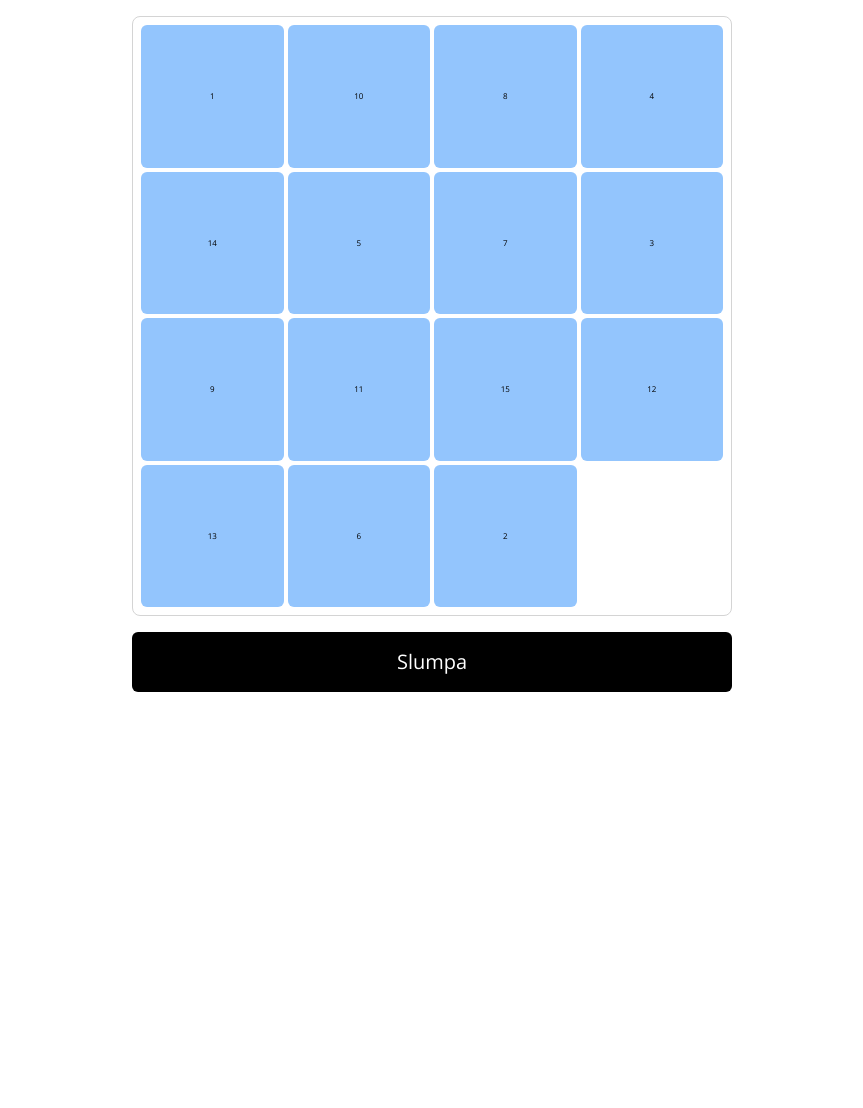
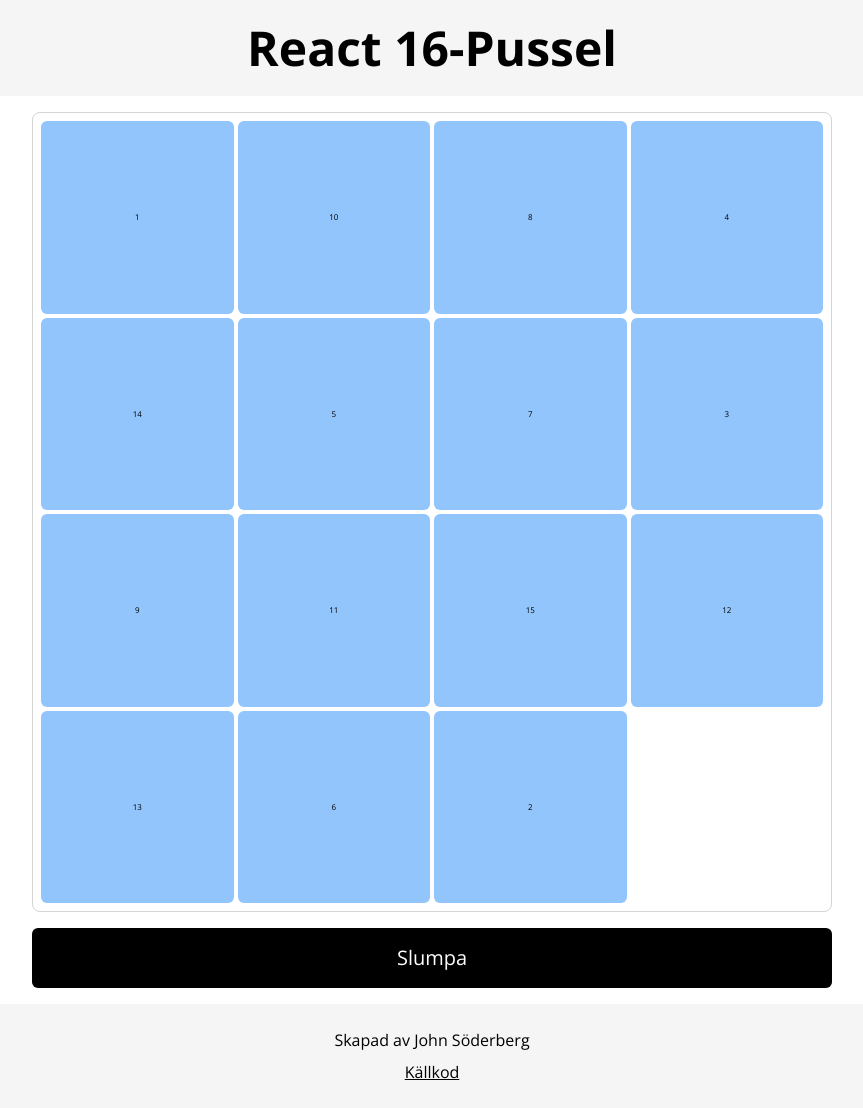
Before and after one commit to conantroutman/react-n-pussel, a React (Vite) app: page / in a window 1280 px wide. Shown: the whole page, without its empty margins (208-1071 px from the left). Before the commit the page ends 800 px from the top, so only its background shows below. Built offline with nearby package versions, Linux system fonts and the light colour scheme.

Commit message:
refactor: Updated app layout

```diff
--- a/src/App.tsx
+++ b/src/App.tsx
@@ -1,5 +1,7 @@
-import { PuzzleBoard } from "./components/Board/PuzzleBoard";
+import { PuzzleBoard } from "./components/Board";
 import { RandomizeButton } from "./components/Board/components/RandomizeButton";
+import { Footer } from "./components/Footer";
+import { Header } from "./components/Header";
 import { VictoryScreen } from "./components/VictoryScreen";
 import { useBoard } from "./hooks/useBoard";
 
@@ -7,8 +9,10 @@ function App() {
   const { isSolved } = useBoard();
 
   return (
-    <main className="absolute inset-0 flex items-center flex-col gap-4 p-4 max-md:p-2">
-      <div className="h-full flex flex-col gap-4 w-full max-w-[600px] justify-center">
+    <div className="flex flex-col min-h-screen">
+      <Header />
+      <main className="flex-1 flex justify-center items-center flex-col gap-4 p-4 max-md:p-2">
+        <div className="h-full flex flex-col gap-4 max-lg:w-full lg:w-[800px] w-[1024px] justify-center">
           {isSolved ? (
             <VictoryScreen />
           ) : (
@@ -20,6 +24,8 @@ function App() {
           {/* <RandomizeButton /> */}
         </div>
       </main>
+      <Footer />
+    </div>
   );
 }
 
--- /dev/null
+++ b/src/components/Footer.tsx
@@ -0,0 +1,17 @@
+import React from "react";
+
+export const Footer = () => {
+  return (
+    <footer className="w-full p-6 flex flex-col items-center gap-2 bg-neutral-100">
+      <div>Skapad av John Söderberg</div>
+      <a
+        className="underline"
+        href="https://github.com/conantroutman/react-n-pussel"
+        target="_blank"
+        rel="noreferrer"
+      >
+        Källkod
+      </a>
+    </footer>
+  );
+};
--- /dev/null
+++ b/src/components/Header.tsx
@@ -0,0 +1,12 @@
+import React from "react";
+import { BOARD_COLS, BOARD_ROWS } from "../config";
+
+export const Header = () => {
+  return (
+    <header>
+      <h1 className="text-center text-5xl font-bold p-6 max-md:text-3xl bg-neutral-100">
+        React {BOARD_COLS * BOARD_ROWS}-Pussel
+      </h1>
+    </header>
+  );
+};
```
Also changed, not shown: src/components/Board/index.tsx (renamed from src/components/Board/PuzzleBoard.tsx). Lines whose indentation alone changed are shown as unchanged.
